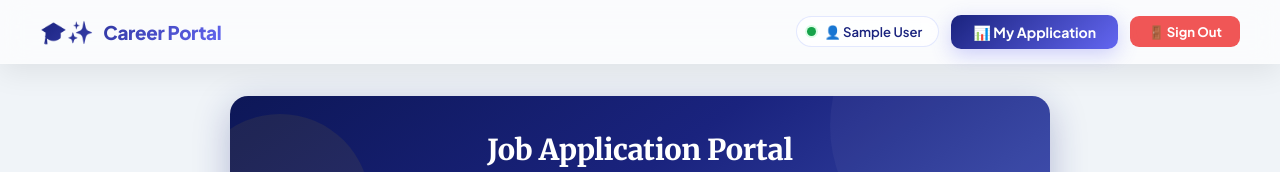
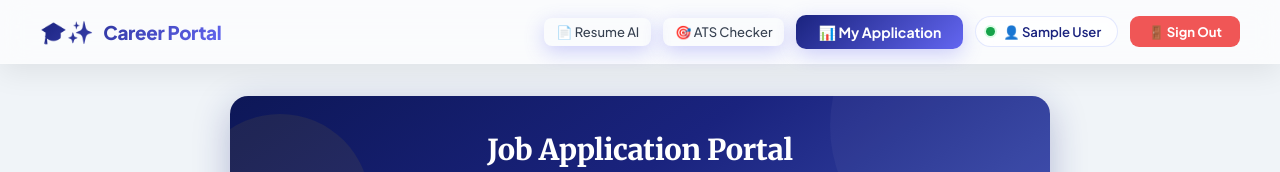
Before and after one commit to anisha-1811/Job-Application-Portal, a React (Create React App) app: page /apply in a window 1280 px wide. Shown: the top 172 px of the page. Built offline with nearby package versions, Linux system fonts and the light colour scheme; no server answers; sample sign-in values are in the browser's storage.

Commit message:
Add Resume AI and ATS Checker links to Navbar

```diff
--- a/src/components/shared/Navbar.jsx
+++ b/src/components/shared/Navbar.jsx
@@ -1,11 +1,28 @@
-import React from "react";
-import { useNavigate } from "react-router-dom";
+import React, { useState } from "react";
+import { useNavigate, useLocation } from "react-router-dom";
 import { useAuth } from "../../context/AuthContext";
 import "./Navbar.css";
 
 export default function Navbar() {
   const navigate = useNavigate();
+  const location = useLocation();
   const { currentUser, logout } = useAuth();
+  const [menuOpen, setMenuOpen] = useState(false);
+
+  const isActive = (path) => location.pathname === path;
+
+  const navLinkStyle = (path) => ({
+    background: isActive(path) ? "rgba(99,102,241,0.12)" : "transparent",
+    color: isActive(path) ? "#6366f1" : "#374151",
+    border: "none",
+    padding: "6px 12px",
+    borderRadius: 8,
+    fontSize: 13,
+    fontWeight: isActive(path) ? 700 : 500,
+    cursor: "pointer",
+    transition: "all 0.15s",
+    whiteSpace: "nowrap",
+  });
 
   return (
     <nav className="app-navbar">
@@ -19,10 +36,20 @@ export default function Navbar() {
       <div className="navbar-right">
         {currentUser ? (
           <>
-            <div className="user-pill">
-              <span className="user-dot"></span>
-              👤 {currentUser.displayName || currentUser.email}
-            </div>
+            {/* ── AI Feature Links ── */}
+            <button
+              style={navLinkStyle("/resume-generator")}
+              onClick={() => navigate("/resume-generator")}
+            >
+              📄 Resume AI
+            </button>
+
+            <button
+              style={navLinkStyle("/ats-checker")}
+              onClick={() => navigate("/ats-checker")}
+            >
+              🎯 ATS Checker
+            </button>
 
             <button
               onClick={() => navigate("/my-application")}
@@ -30,6 +57,11 @@ export default function Navbar() {
             >
               📊 My Application
             </button>
+
+            <div className="user-pill">
+              <span className="user-dot"></span>
+              👤 {currentUser.displayName || currentUser.email}
+            </div>
 
             <button
               onClick={async () => {
```
